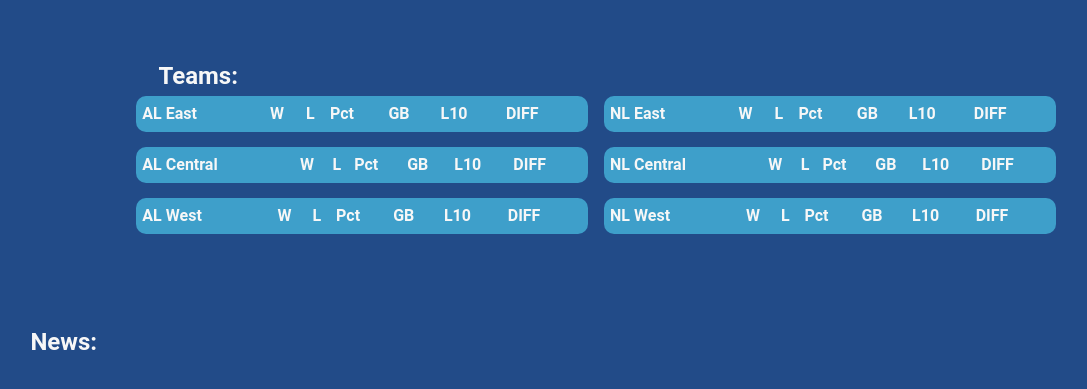
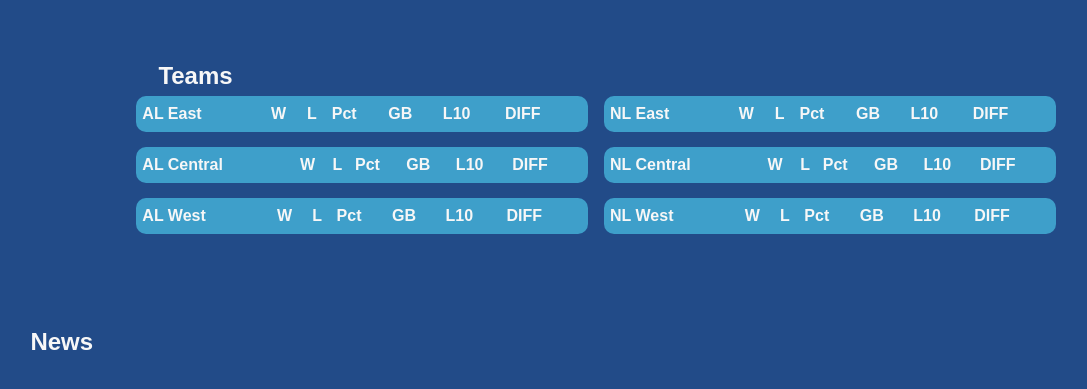
Before and after one commit to Lvcky-gg/stats_app, a Django app: page / in a window 1280 px wide. Shown: the part 86-475 px from the top of the page, without its empty margins (44-1131 px from the left). Run offline with Django 4.2, Linux system fonts and the light colour scheme; data that the repository does not hold is empty.

Commit message:
modified fonts

```diff
--- a/app/api/static/css/home.css
+++ b/app/api/static/css/home.css
@@ -1,3 +1,6 @@
+
+
+
 body {
     background-color: #224B88;
     font-family: 'Roboto', sans-serif;
@@ -12,6 +15,7 @@ body {
 }
 h1, h2, h3, h4, h5, h6, th {
     color:#F7F7F7;
+    font-family: 'IBM Plex Sans wght@600', sans-serif;
 }
 thead {
     background-color: #1F437B;
@@ -84,8 +88,9 @@ tr:nth-child(even) {
 
 }
 .anchor-team-name{
-    text-decoration: none ;
-    color:black;
+    text-decoration: none;
+    color:#244D87;
+    font-family: 'IBM Plex Sans wght@600', sans-serif;
 }
 .logo>img{
    height:100%;
--- a/app/api/templates/home.html
+++ b/app/api/templates/home.html
@@ -1,6 +1,6 @@
 {% extends 'index.html' %} {% load static %} {% block content %}
 <div class="team-container">
-  <h2 class="header-teams">Teams:</h2>
+  <h2 class="header-teams">Teams</h2>
   <div class="tablesDiv">
     {% comment %}
     <h2>{{ div.name }}</h2>
@@ -46,7 +46,7 @@
 </div>
 
 <div>
-  <h2 class="header-teams">News:</h2>
+  <h2 class="header-teams">News</h2>
 
   </div>
 
--- a/app/api/templates/index.html
+++ b/app/api/templates/index.html
@@ -8,6 +8,12 @@
     <meta name="description" content="" />
     <meta name="viewport" content="width=device-width, initial-scale=1" />
     <link rel="stylesheet" href="{% static 'css/home.css' %}" />
+    <link rel="preconnect" href="https://fonts.googleapis.com" />
+    <link rel="preconnect" href="https://fonts.gstatic.com" crossorigin />
+    <link
+      href="https://fonts.googleapis.com/css2?family=IBM+Plex+Sans:wght@400;600&display=swap"
+      rel="stylesheet"
+    />
   </head>
   <body>
     <script src="" async defer></script>
```
